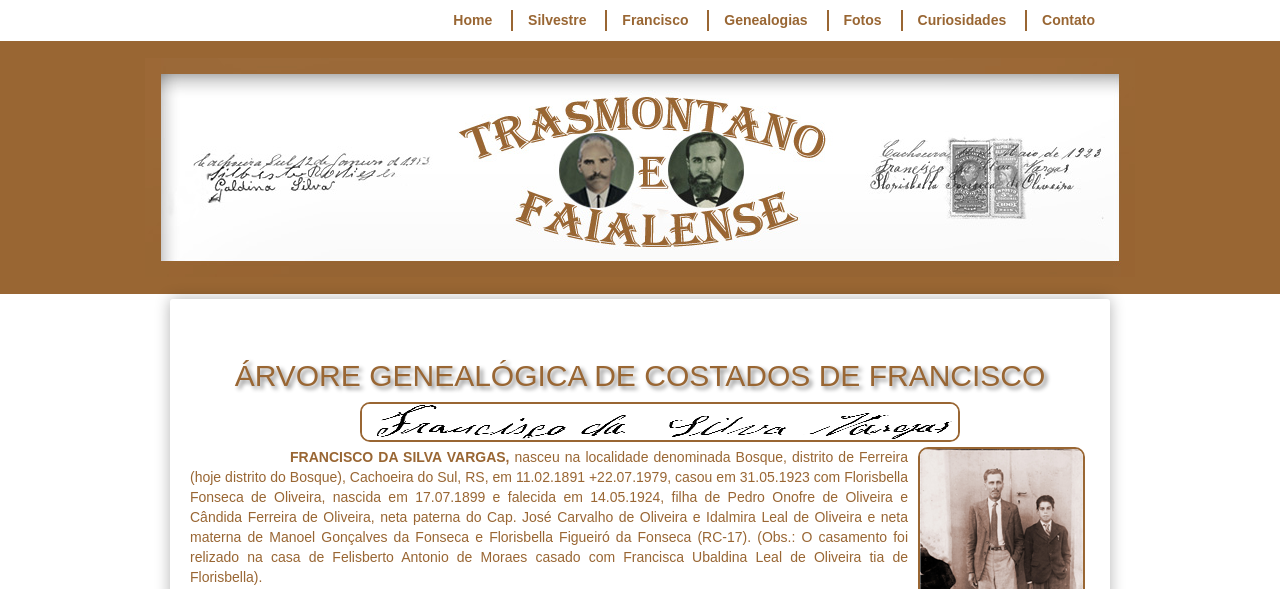
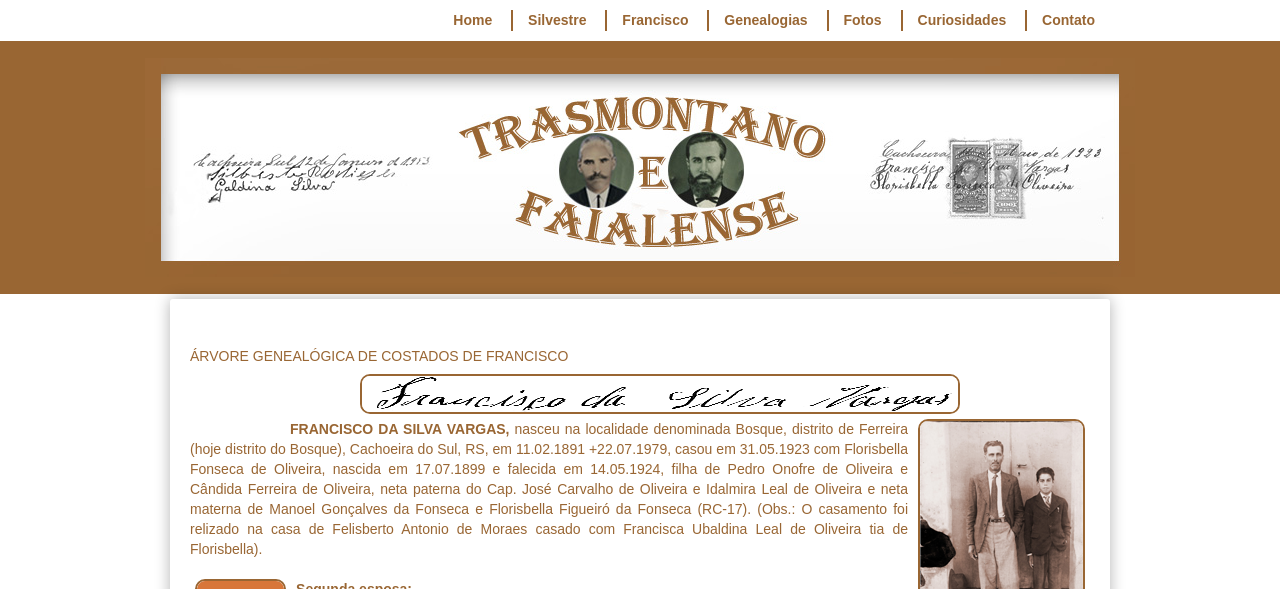
Before and after one commit to claudiovargas1955/claudiovargas1955.github.io, a Jekyll site: the page built from _pages/arvore-genealogica-de-costados-de-francisco.html, in a window 1280 px wide. Shown: the top 589 px of the page. Built offline with Jekyll 4.4.1, drawn with Linux system fonts in a browser that asks for light colours; some web fonts are replaced; grey boxes are pictures that could not be loaded.

Commit message:
Update arvore-genealogica-de-costados-de-francisco.html

```diff
--- a/_pages/arvore-genealogica-de-costados-de-francisco.html
+++ b/_pages/arvore-genealogica-de-costados-de-francisco.html
@@ -75,16 +75,19 @@ details[open] summary {color:#996633;
     }
 
   h2{text-shadow: 3px 3px 4px #888;
+     font-size: 20px;
+     font-weight: bold;
     }
 
   h4{text-shadow: 3px 3px 4px #888;
-     font-size: 25px;
      font-weight:bold;
     }
 
+
+
 </style>
 
-<h2>ÁRVORE GENEALÓGICA DE COSTADOS DE FRANCISCO</h2>
+<h5>ÁRVORE GENEALÓGICA DE COSTADOS DE FRANCISCO</h5>
 <img class="esq2" style="float:left"; src="/images/CHICO.png" width="600px"  height="40px" align="center" title="Assinatura Francisco
 da Silva Vargas - 31.05.1923";/>
 <p><img class="dir" style="float:right"; src="/images/145058760068.png" title="Francisco e o filho Florisbelo";/>
```
